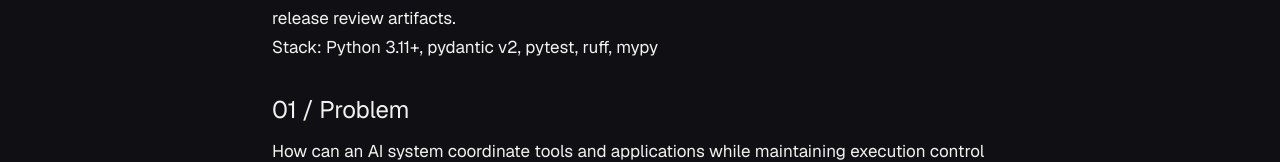
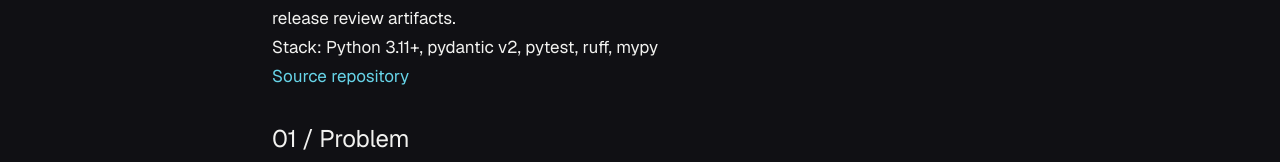
Before and after one commit to Nobi004/portfolio-live, a Next.js app: page /projects/aura in a window 1280 px wide. Shown: the part 215-377 px from the top of the page. Built offline with nearby package versions, Linux system fonts and the light colour scheme; no server answers.

Commit message:
feat: link public CareerOS repo with verified contribution history

```diff
--- a/src/app/projects/[slug]/page.tsx
+++ b/src/app/projects/[slug]/page.tsx
@@ -43,6 +43,20 @@ export default async function ProjectDetailPage({
       <p>{meta.tagline}</p>
       <p>Role: {meta.role}</p>
       <p>Stack: {meta.stack.join(", ")}</p>
+      {(meta.github || meta.demo) && (
+        <ul aria-label="Project links">
+          {meta.github && (
+            <li>
+              <a href={meta.github}>Source repository</a>
+            </li>
+          )}
+          {meta.demo && (
+            <li>
+              <a href={meta.demo}>Live demo</a>
+            </li>
+          )}
+        </ul>
+      )}
       <Post />
     </article>
   );
--- a/src/content/projects/careeros.mdx
+++ b/src/content/projects/careeros.mdx
@@ -3,10 +3,11 @@ export const metadata = {
   title: "CareerOS — Personalized Job Discovery Platform",
   tagline: "Full-stack job discovery, resume feedback, and application tracking, live on Azure free tier.",
   summary: "Shipped consumer platform for personalized job discovery: multi-source search with 10-factor ranking and dedup, resume upload with local-rules ATS feedback, interview prep, Telegram digests, and application tracking. Live free deployment verified October 2026 (51 Python + 15 frontend tests, lint, types, production build, browser checks). Paid AI and automatic applications intentionally disabled.",
-  role: "Sole contributor (Nobi004): backend, frontend, search pipeline, Telegram integration, Docker deployment, and release verification.",
+  role: "Sole contributor across two accounts (Mahmudun-Nobi 378 commits, Nobi004 4 commits, per public contribution history): backend, frontend, search pipeline, Telegram integration, Docker deployment, and release verification.",
   status: "shipped",
   stack: ["Python", "FastAPI", "PostgreSQL", "Next.js 14", "Docker", "Telegram"],
   featured: true,
+  github: "https://github.com/Nobi004/Job_apply_agent",
   demo: "https://careeros-app.azurewebsites.net",
   published: true,
 };
@@ -36,7 +37,7 @@ Profile and preferences compile into a search strategy (synonym expansion, keywo
 
 - **Live deployment**: [careeros-app.azurewebsites.net](https://careeros-app.azurewebsites.net) (public landing, Google sign-in workspace, staff panel behind separate credentials).
 - **Verified release, October 11, 2026**: application commit `ed23e1d` passed build and deployment; both live release markers matched; API health passed. Validation: 51 Python + 15 frontend regression cases, lint, type checks, production build, and browser checks over customer workflows including a fictional resume upload and Telegram delivery.
-- **Source repository**: private (`Nobi004/Job_apply_agent`), sole contributor Nobi004; MIT license. Repository contents (structure, release notes, and validation summaries) supplied by the owner for this write-up.
+- **Source repository**: [Nobi004/Job_apply_agent](https://github.com/Nobi004/Job_apply_agent) (public, MIT). Contribution history: 378 commits (Mahmudun-Nobi) + 4 (Nobi004).
 - **Delivery history**: 19 Azure deployments; conventional-commit history with security, testing, and deployment gates.
 
 ## 05 / Limitations and next steps
```
Also changed, not shown: 1 other file (tests, documents, lock files or other folders).
